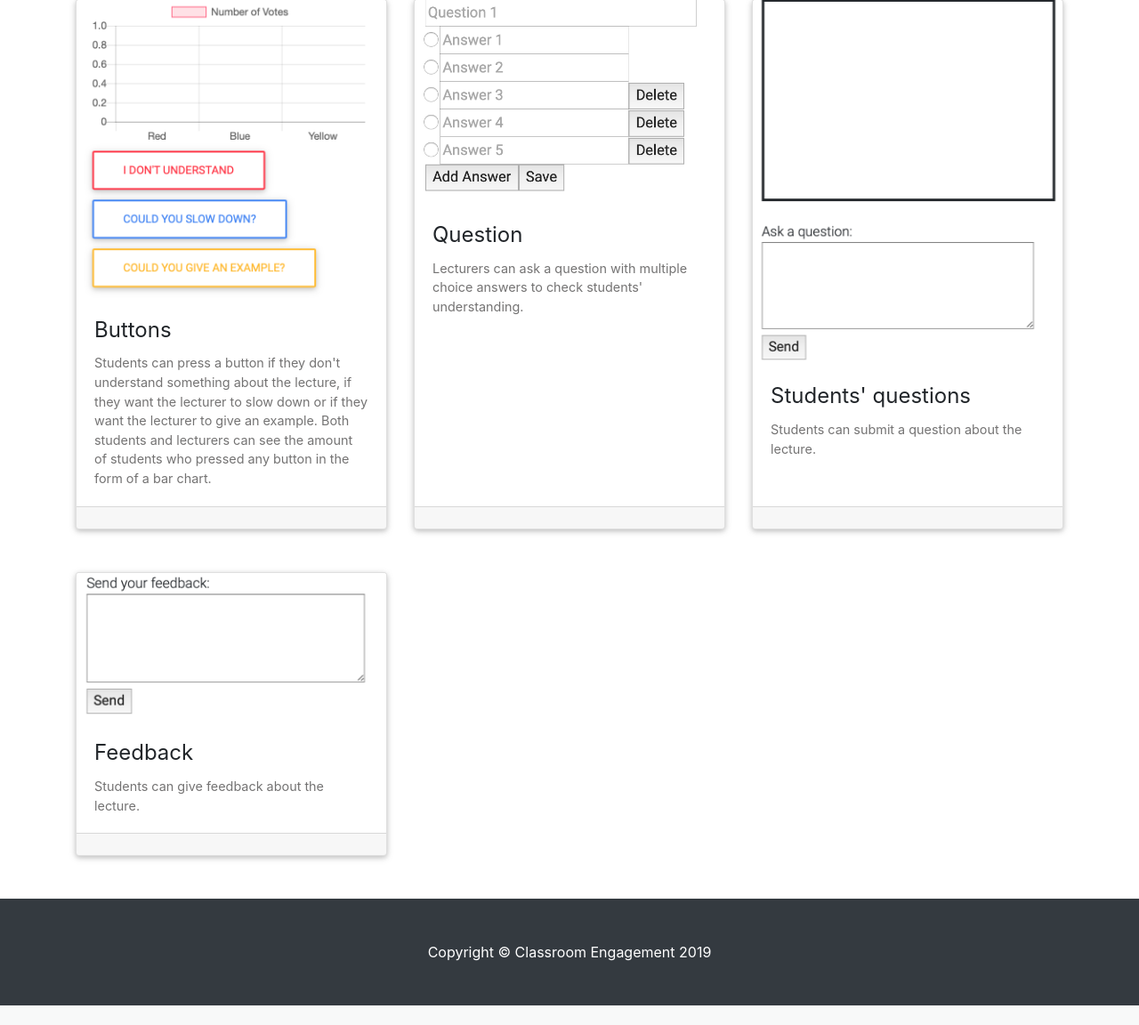
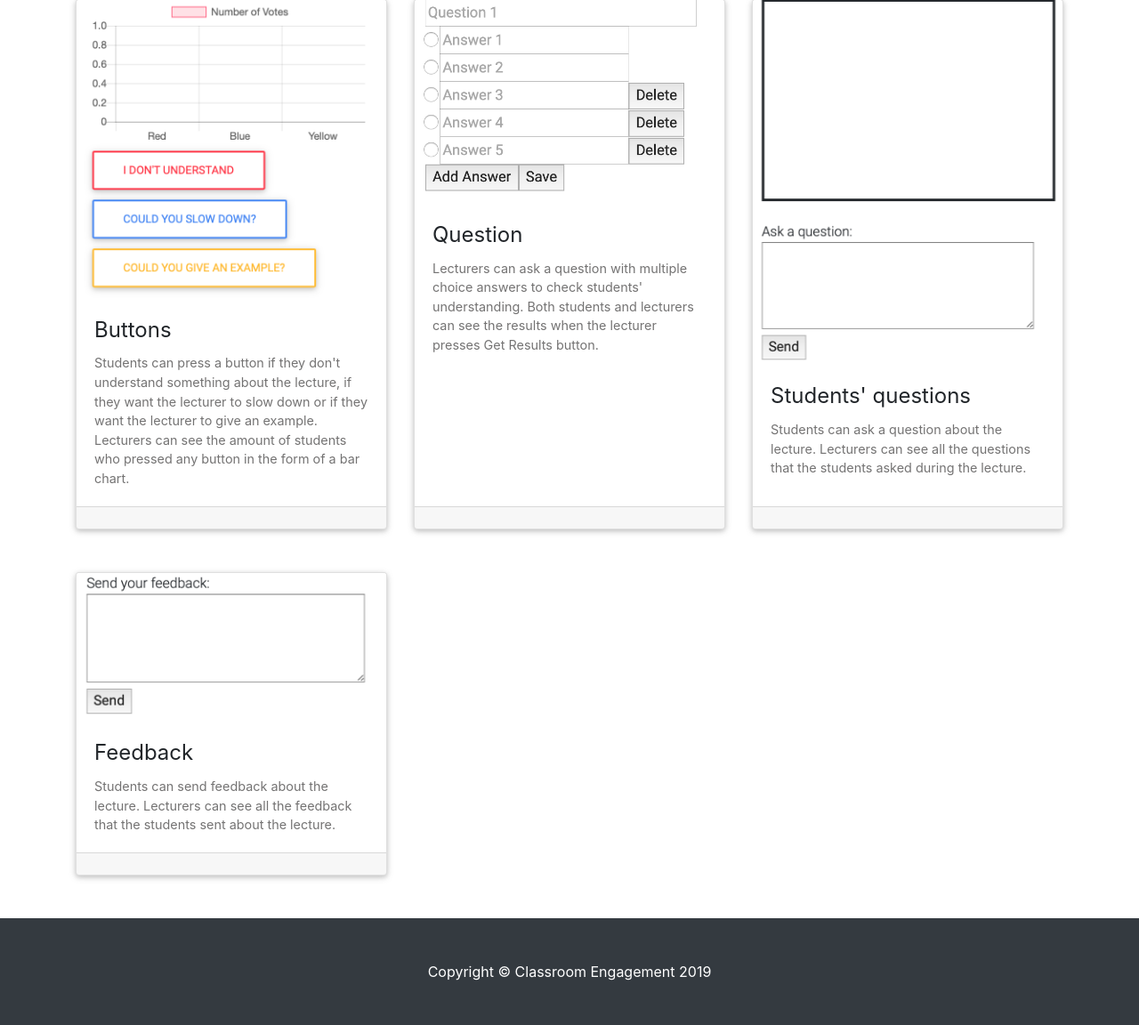
Before and after one commit to sgrego02/ClassroomEngagement, a Django app: page /features/ in a window 1280 px wide. Shown: the part 346-1498 px from the top of the page at 89% size. Before the commit the page ends 1476 px from the top, so only its background shows below. Run offline with Django 3.2, Linux system fonts and the light colour scheme; parts of the project's set-up code (start-up, migrations or seed data) failed here and were passed over; some libraries are stand-ins or nearby versions.

Commit message:
Another commit.

```diff
--- a/page/templates/page/features.html
+++ b/page/templates/page/features.html
@@ -22,7 +22,7 @@
           <img class="card-img-top" src="{% static 'page/img/image1.png' %}" alt="">
           <div class="card-body">
             <h4 class="card-title">Buttons</h4>
-            <p class="card-text">Students can press a button if they don't understand something about the lecture, if they want the lecturer to slow down or if they want the lecturer to give an example. Both students and lecturers can see the amount of students who pressed any button in the form of a bar chart.</p>
+            <p class="card-text">Students can press a button if they don't understand something about the lecture, if they want the lecturer to slow down or if they want the lecturer to give an example. Lecturers can see the amount of students who pressed any button in the form of a bar chart.</p>
           </div>
           <div class="card-footer">
           </div>
@@ -33,7 +33,7 @@
           <img class="card-img-top" src="{% static 'page/img/image2.png' %}" alt="">
           <div class="card-body">
             <h4 class="card-title">Question</h4>
-            <p class="card-text">Lecturers can ask a question with multiple choice answers to check students' understanding.</p>
+            <p class="card-text">Lecturers can ask a question with multiple choice answers to check students' understanding. Both students and lecturers can see the results when the lecturer presses Get Results button.</p>
           </div>
           <div class="card-footer">
           </div>
@@ -44,7 +44,7 @@
           <img class="card-img-top" src="{% static 'page/img/image3.png' %}" alt="">
           <div class="card-body">
             <h4 class="card-title">Students' questions</h4>
-            <p class="card-text">Students can submit a question about the lecture.</p>
+            <p class="card-text">Students can ask a question about the lecture. Lecturers can see all the questions that the students asked during the lecture.</p>
           </div>
           <div class="card-footer">
           </div>
@@ -59,7 +59,7 @@
           <img class="card-img-top" src="{% static 'page/img/image4.png' %}" alt="">
           <div class="card-body">
             <h4 class="card-title">Feedback</h4>
-            <p class="card-text">Students can give feedback about the lecture.</p>
+            <p class="card-text">Students can send feedback about the lecture. Lecturers can see all the feedback that the students sent about the lecture.</p>
           </div>
           <div class="card-footer">
           </div>
--- a/page/templates/page/history.html
+++ b/page/templates/page/history.html
@@ -7,7 +7,7 @@
       <div class="row h-100 align-items-center">
         <div class="col-lg-12">
           <h1 class="display-4 text-white mt-5 mb-2">History Page</h1>
-          <p class="lead mb-5 text-white-50"></p>
+          <p class="lead mb-5 text-white-50">View your history.</p>
         </div>
       </div>
     </div>
@@ -17,6 +17,9 @@
 
   <!-- Page Content -->
   <div class="container">
+    <p> Course: {{ co }} {{ cotxt }}</p>
+    <p> Lecture: {{ le }}</p>
+
     <div align="center" id="historyquestions">
     </div>
     <div align="center">
--- a/page/templates/page/index.html
+++ b/page/templates/page/index.html
@@ -7,7 +7,7 @@
       <div class="row h-100 align-items-center">
         <div class="col-lg-12">
           <h1 class="display-4 text-white mt-5 mb-2">Students engage in real time.</h1>
-          <p class="lead mb-5 text-white-50"></p>
+          <p class="lead mb-5 text-white-50">Press 'Features' to check out all the tools you can use.</p>
         </div>
       </div>
     </div>
--- a/page/templates/page/tools.html
+++ b/page/templates/page/tools.html
@@ -7,7 +7,7 @@
       <div class="row h-100 align-items-center">
         <div class="col-lg-12">
           <h1 class="display-4 text-white mt-5 mb-2">LECTURER PAGE</h1>
-          <p class="lead mb-5 text-white-50">Create your own lecture's interface with any tools you like. Add items using the drag and drop method and then press Save. When you finish you can either edit or delete your interface and then start again.</p>
+          <p class="lead mb-5 text-white-50">Create your own lecture's interface with any tools you like. Add items using the drag and drop method and then press Save. When you finish you can delete your interface and then start again.</p>
           <form onsubmit="return check()" id="dataform" enctype="multipart/form-data" method="post">
             {% csrf_token %}
             <input hidden type="text" id="col1value" name="Slot1" value="">
@@ -46,6 +46,9 @@
   {% if course_lecture %}
   <!-- Page Content -->
   <div class="container">
+
+    <p> Course: {{ co }} {{ cotxt }}</p>
+    <p> Lecture: {{ le }}</p>
 
     <button onclick="hideAll()" id="hidebtn" class="btn btn-dark" style="display:none;"><i class="fas fa-eye-slash">Hide All</i></button>
     <button onclick="showAll()" id="showbtn" class="btn btn-dark" style="display:none;"><i class="fas fa-eye">Show All</i></button>
--- a/page/views.py
+++ b/page/views.py
@@ -21,6 +21,7 @@ def history(request):
     slist = []
     cl = []
     co = ""
+    cotxt = ""
     flist = []
     stlist = []
     course_lecture = False
@@ -34,6 +35,7 @@ def history(request):
         this_course = Course.objects.get(code=course)
         selectedCourse = True
         co = course
+        cotxt = getattr(this_course,'name')
     if this_lecturer.count()>0 :
         this_lecturer = Lecturer.objects.get(username=this_user)
         role = True
@@ -97,11 +99,13 @@ def history(request):
                            'courses':courses,
                            'cl':cl,
                            'co':co,
+                           'le':le,
                            'slist':slist,
                            'flist':flist,
                            'stlist':stlist,
                            'sqlist':sqlist,
-                           'role':role})
+                           'role':role,
+                           'cotxt':cotxt})
 
 def tools(request):
     squestions = False
@@ -155,6 +159,7 @@ def tools(request):
     co = ""
     cl = []
     le = 0
+    cotxt = ""
     slot1 = ""
     slot2 = ""
     slot3 = ""
@@ -193,6 +198,7 @@ def tools(request):
         this_course = Course.objects.get(code=course)
         selectedCourse = True
         co = course
+        cotxt = getattr(this_course,'name')
     if this_lecturer.count()>0 :
         this_lecturer = Lecturer.objects.get(username=this_user)
         role = True
@@ -602,6 +608,7 @@ def tools(request):
                            'selectedCourse':selectedCourse,
                            'co':co,
                            'le':le,
+                           'cotxt':cotxt,
                            'h':h,
                            'h1':h1,
                            'h2':h2,
```
